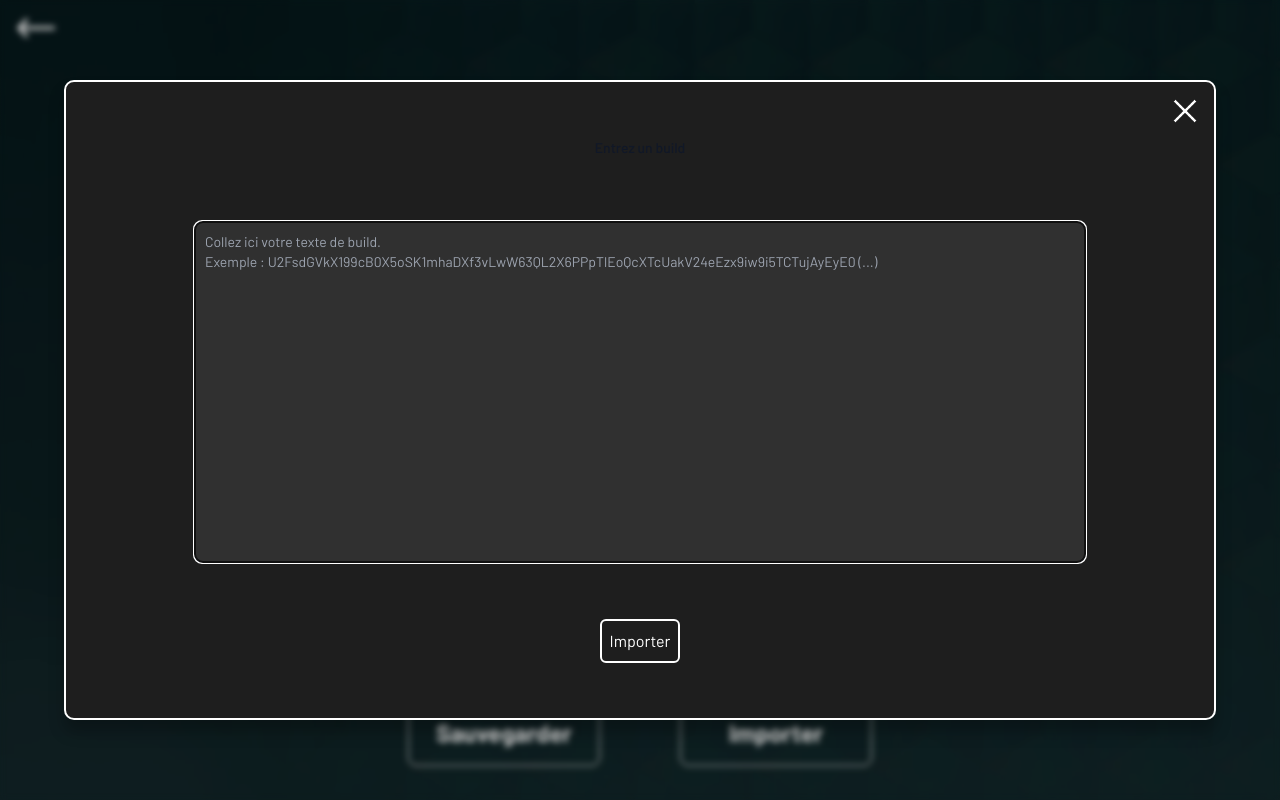
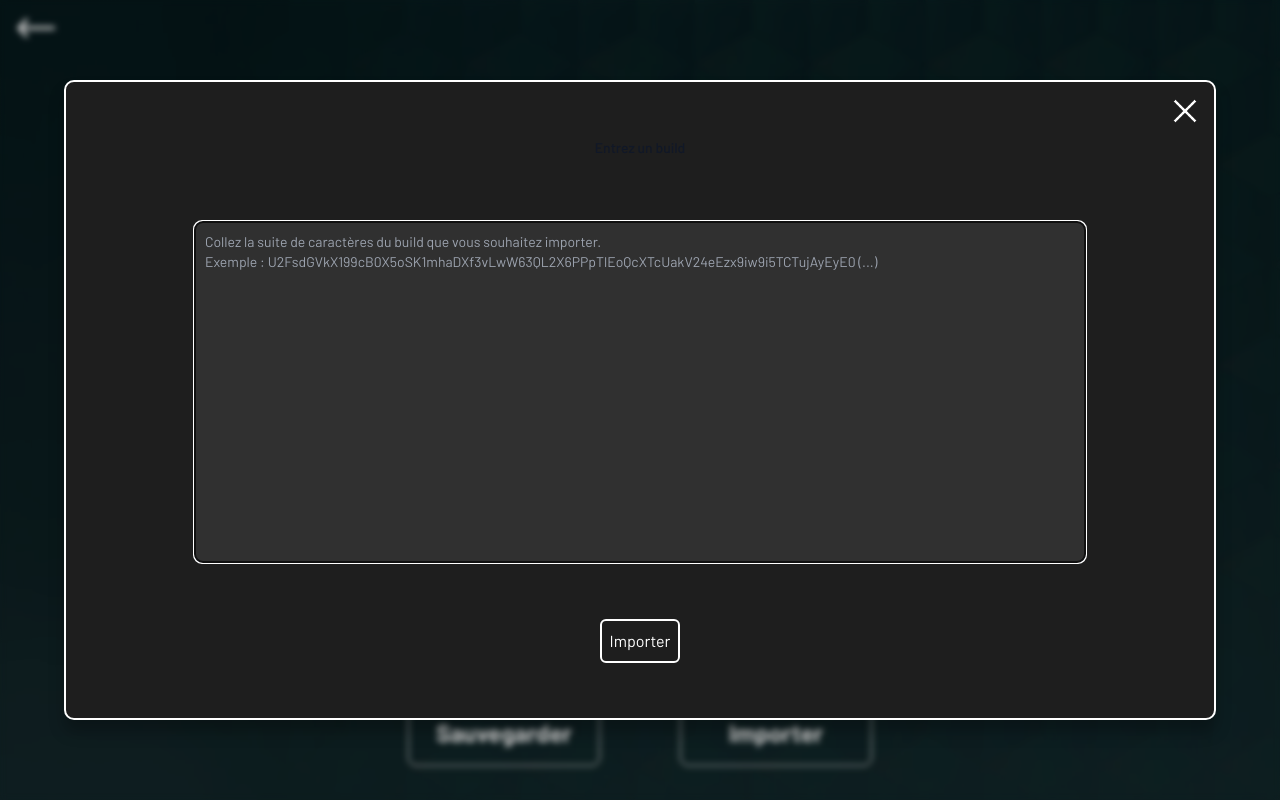
Before and after one commit to Ulkio/waven-builder, a Next.js app: page /build in a window 1280 px wide. Both pictures are taken after a click on the element "Importer". Built offline with nearby package versions, Linux system fonts and the light colour scheme.

Commit message:
clarification

```diff
--- a/app/components/modals/ImportModalContent.tsx
+++ b/app/components/modals/ImportModalContent.tsx
@@ -23,7 +23,7 @@ const ImportDialog = ({ onClickButton }: ImportDialogProps) => {
         id="message"
         rows={16}
         className="resize-none block p-2.5 w-full text-sm text-gray-900 bg-overlaySide rounded-lg border border-gray-300 focus:ring-blue-500 focus:border-blue-500 dark:bg-overlaySide dark:border-gray-600 dark:placeholder-gray-400 dark:text-white dark:focus:ring-blue-500 dark:focus:border-blue-500"
-        placeholder={`Collez ici votre texte de build.\nExemple : U2FsdGVkX199cB0X5oSK1mhaDXf3vLwW63QL2X6PPpTlEoQcXTcUakV24eEzx9iw9i5TCTujAyEyE0 (...)`}
+        placeholder={`Collez la suite de caractères du build que vous souhaitez importer.\nExemple : U2FsdGVkX199cB0X5oSK1mhaDXf3vLwW63QL2X6PPpTlEoQcXTcUakV24eEzx9iw9i5TCTujAyEyE0 (...)`}
       />
       <button onClick={handleImportClick} className="border-2 border-white rounded-md p-2">
         Importer
```
